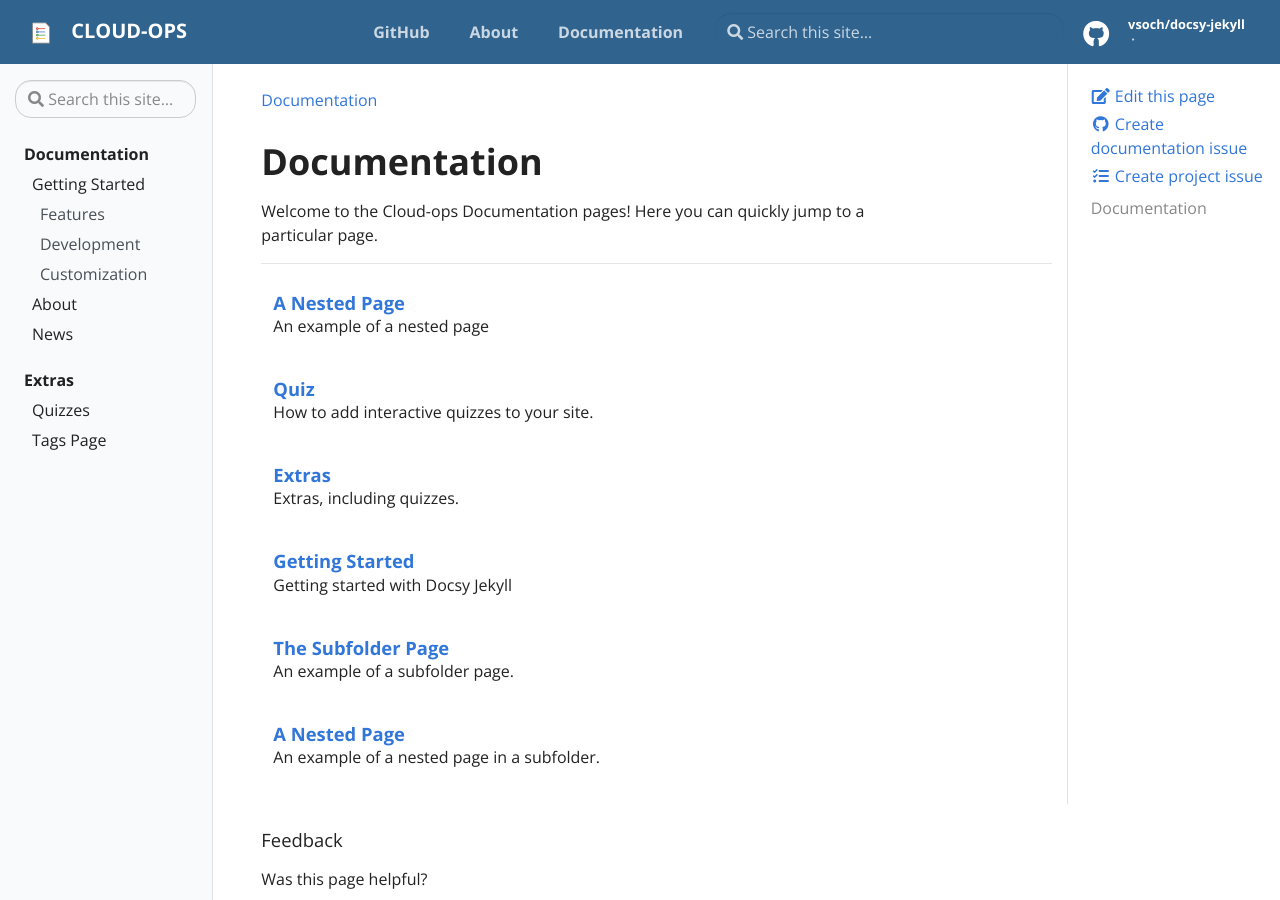
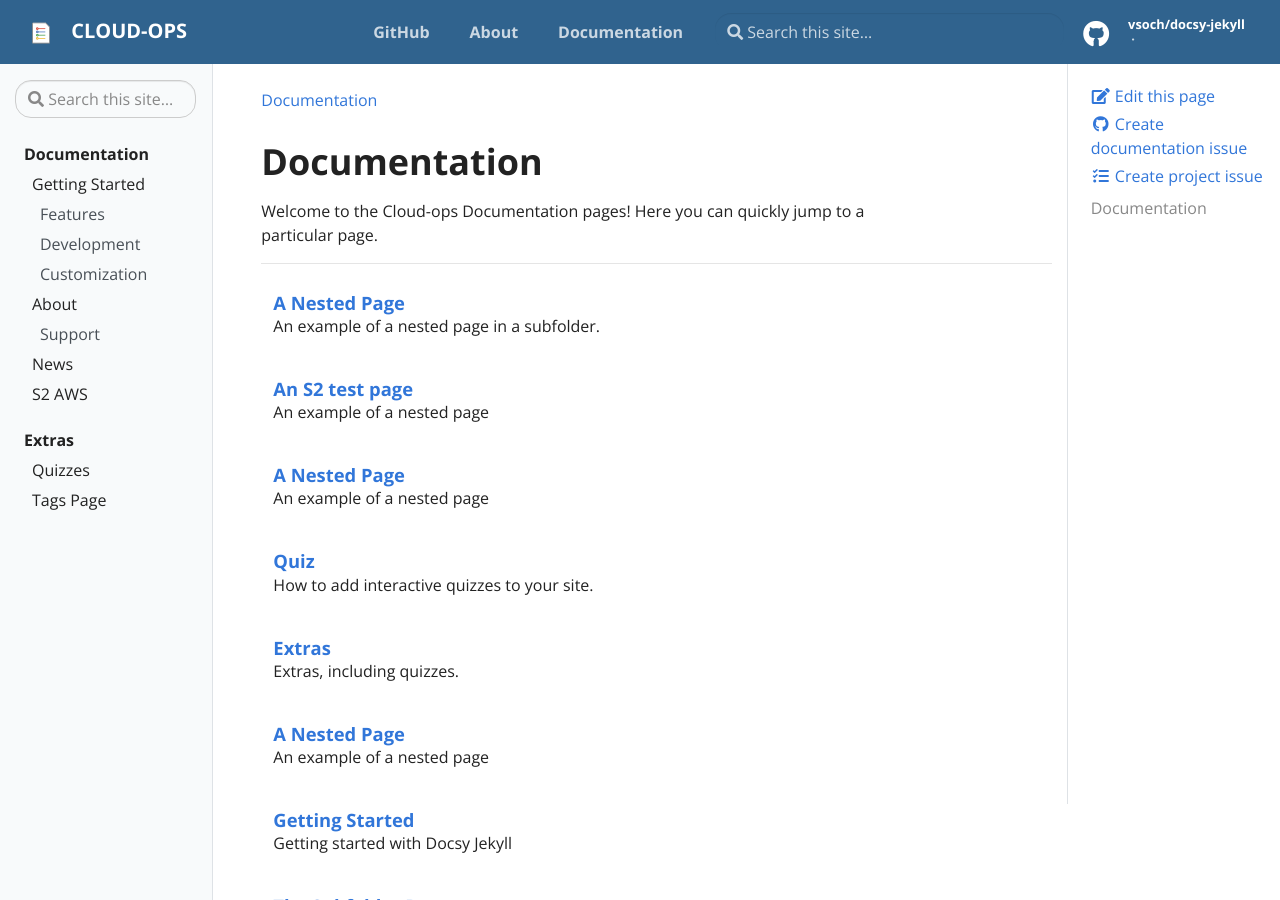
Before and after one commit to sdb-cloud-ops/cloud-ops, a Jekyll site: the page built from pages/docs.md, in a window 1280 px wide and 900 px high. Built offline with Jekyll 4.4.1, drawn with Linux system fonts in a browser that asks for light colours; part of the change alters nothing that is shown.

Commit message:
jekyll them try2

````diff
--- a/_data/toc.yml
+++ b/_data/toc.yml
@@ -12,8 +12,13 @@
           url: "docs/getting-started#customization"
     - title: "About"
       url: "about"
+      children:
+        - title: Support
+          url: "about#Support"
     - title: "News"
       url: "news"
+    - title: "S2 AWS"
+      url: "docs/S2_AWS/s2"
 - title: "Extras"
   url: "docs/extras"
   links:
--- /dev/null
+++ b/_docs/S2_AWS/example-page.md
@@ -0,0 +1,9 @@
+---
+title: A Nested Page
+description: An example of a nested page in a subfolder.
+---
+
+# A Nested Page
+
+This is an example of a page that doesn't have a permalink defined, and
+is not included in the table of contents (`_data/toc.yml`).
--- /dev/null
+++ b/_docs/S2_AWS/s2.md
@@ -0,0 +1,46 @@
+---
+title: An S2 test page
+description: An example of a nested page
+---
+
+# A S2 Page
+
+This is an S2 page
+
+## Features
+
+Feature 1
+
+On the right side of any page, you'll notice links to edit the page, or
+open an issue. This ensures that any time you have a question or want to
+suggest or request a change, you can do so immediately and link directly
+to the section of interest. The sections on the page also have permalinks so
+you can link directly to them.
+
+
+Feature 2
+
+On the right side of any page, you'll notice links to edit the page, or
+open an issue. This ensures that any time you have a question or want to
+suggest or request a change, you can do so immediately and link directly
+to the section of interest. The sections on the page also have permalinks so
+you can link directly to them.
+
+Feature 3
+
+On the right side of any page, you'll notice links to edit the page, or
+open an issue. This ensures that any time you have a question or want to
+suggest or request a change, you can do so immediately and link directly
+to the section of interest. The sections on the page also have permalinks so
+you can link directly to them.
+
+Feature 4
+
+On the right side of any page, you'll notice links to edit the page, or
+open an issue. This ensures that any time you have a question or want to
+suggest or request a change, you can do so immediately and link directly
+to the section of interest. The sections on the page also have permalinks so
+you can link directly to them.
+
+
+### User Interaction
--- /dev/null
+++ b/_docs/extras/s21.md
@@ -0,0 +1,35 @@
+---
+title: A Nested Page
+description: An example of a nested page
+---
+
+# A Nested Page
+
+This is an example of a page that doesn't have a permalink defined, and
+is not included in the table of contents (`_data/toc.yml`). This means
+that it will render based on it's path. Since it's in `docs/example-page.md`,
+the url will be `docs/example-page/`.
+
+## Link to a subfolder
+
+Now let's say we want to link to a subfolder, specifically with this
+setup:
+
+```
+docs/
+  example-page.md  (-- we are here
+  subfolder/
+     example-page.md  (-- we want to link here
+```
+
+You can provide the relative path to the file, like `subfolder/example-page.md`
+and Jekyll will handle parsing it. For example:
+
+ - [here is that link](subfolder/example-page)
+
+And {% include doc.html name="here" path="subfolder/example-page" %} is the same link,
+but generated with the include statement:
+
+```
+{% raw %}{% include doc.html name="here" path="subfolder/example-page" %}{% endraw %}
+```
````
Also changed, not shown: 2 other files.
